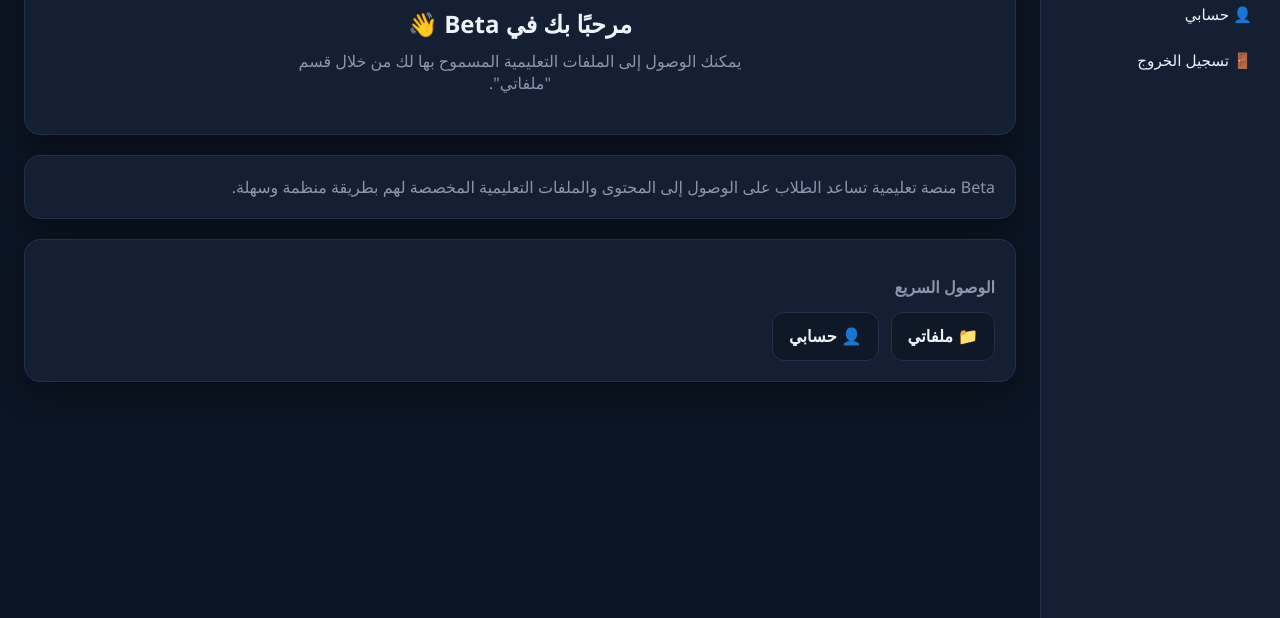
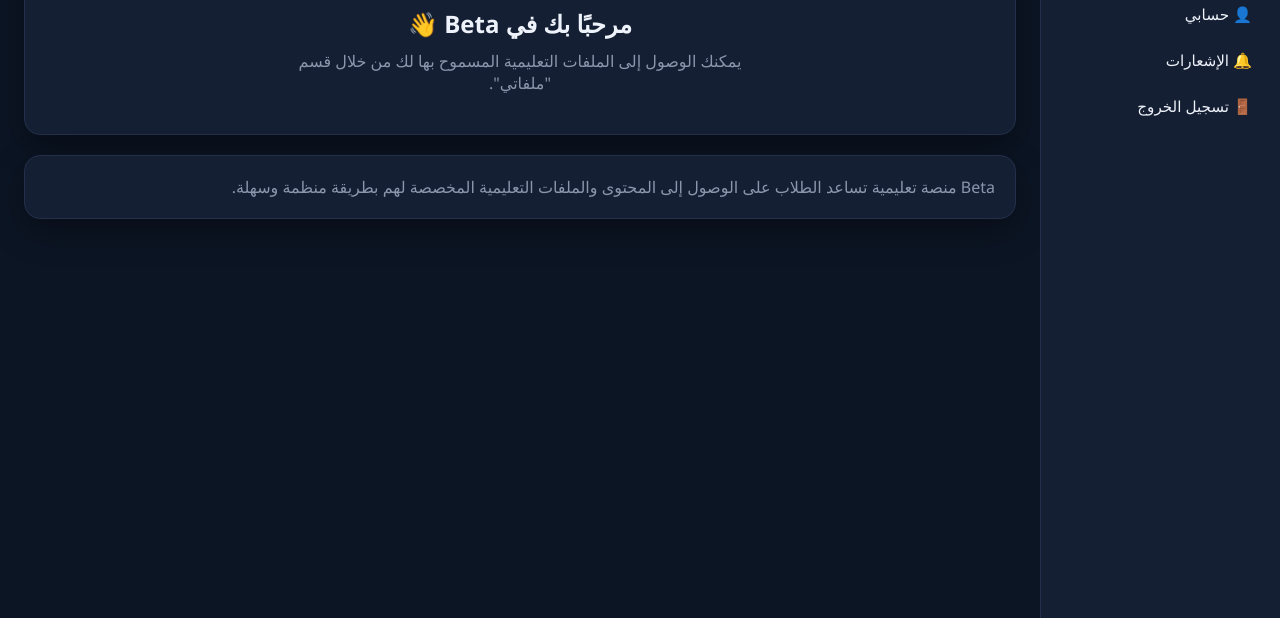
Before and after one commit to Betaplatform0/beta-platform, a plain HTML site: page frontend/student.html in a window 1280 px wide. Shown: the part 182-800 px from the top of the page. Drawn offline with Linux system fonts and the light colour scheme; a script that the page names is missing.

Commit message:
Update student.html

```diff
--- a/frontend/student.html
+++ b/frontend/student.html
@@ -5,7 +5,7 @@
 <meta name="viewport" content="width=device-width, initial-scale=1.0" />
 <title>Beta | الطالب</title>
 <link rel="stylesheet" href="css/style.css" />
-  <link rel="icon" type="image/png" href="icons/favicon-32.png" />
+<link rel="icon" type="image/png" href="icons/favicon-32.png" />
 <link rel="apple-touch-icon" href="icons/icon-192.png" />
 <link rel="manifest" href="manifest.json" />
 <meta name="theme-color" content="#17b489" />
@@ -21,6 +21,7 @@
       <div class="nav-item active" data-view="home" data-i18n="navHome">🏠 الصفحة الرئيسية</div>
       <div class="nav-item" data-view="files" data-i18n="navFiles">📁 ملفاتي</div>
       <div class="nav-item" data-view="account" data-i18n="navAccount">👤 حسابي</div>
+      <div class="nav-item" data-view="notifications">🔔 الإشعارات</div>
       <div class="nav-item" onclick="betaLogout()" data-i18n="navLogout">🚪 تسجيل الخروج</div>
     </aside>
 
@@ -36,7 +37,7 @@
         </div>
       </div>
 
-      <!-- الصفحة الرئيسية (ترحيبية) -->
+      <!-- الصفحة الرئيسية (ترحيبية فقط) -->
       <div id="viewHome">
         <div class="card" style="text-align:center;padding:40px 24px;">
           <div style="font-size:2.4rem;font-weight:800;color:var(--primary);margin-bottom:10px;">Beta</div>
@@ -47,17 +48,9 @@
         <div class="card">
           <p style="color:var(--muted);margin:0;" data-i18n="homeAbout">Beta منصة تعليمية تساعد الطلاب على الوصول إلى المحتوى والملفات التعليمية المخصصة لهم بطريقة منظمة وسهلة.</p>
         </div>
-
-        <div class="card">
-          <h3 style="font-size:1rem;color:var(--muted);margin-bottom:14px;" data-i18n="quickAccessTitle">الوصول السريع</h3>
-          <div style="display:flex;gap:12px;flex-wrap:wrap;">
-            <button class="btn secondary" style="width:auto;" id="quickFilesBtn" data-i18n="quickFiles">📁 ملفاتي</button>
-            <button class="btn secondary" style="width:auto;" id="quickAccountBtn" data-i18n="quickAccount">👤 حسابي</button>
-          </div>
-        </div>
       </div>
 
-      <!-- ملفاتي (تصفح الفولدرات والملفات الفعلي) -->
+      <!-- ملفاتي -->
       <div id="viewFiles" style="display:none;">
         <div id="folderBreadcrumb" style="margin-bottom:14px;font-size:0.95rem;"></div>
         <div class="folder-grid" id="folderGrid" style="margin-bottom:20px;"></div>
@@ -81,6 +74,11 @@
             </tbody>
           </table>
         </div>
+      </div>
+
+      <!-- الإشعارات -->
+      <div id="viewNotifications" style="display:none;">
+        <div class="file-list" id="notificationsList"></div>
       </div>
     </main>
   </div>
```
